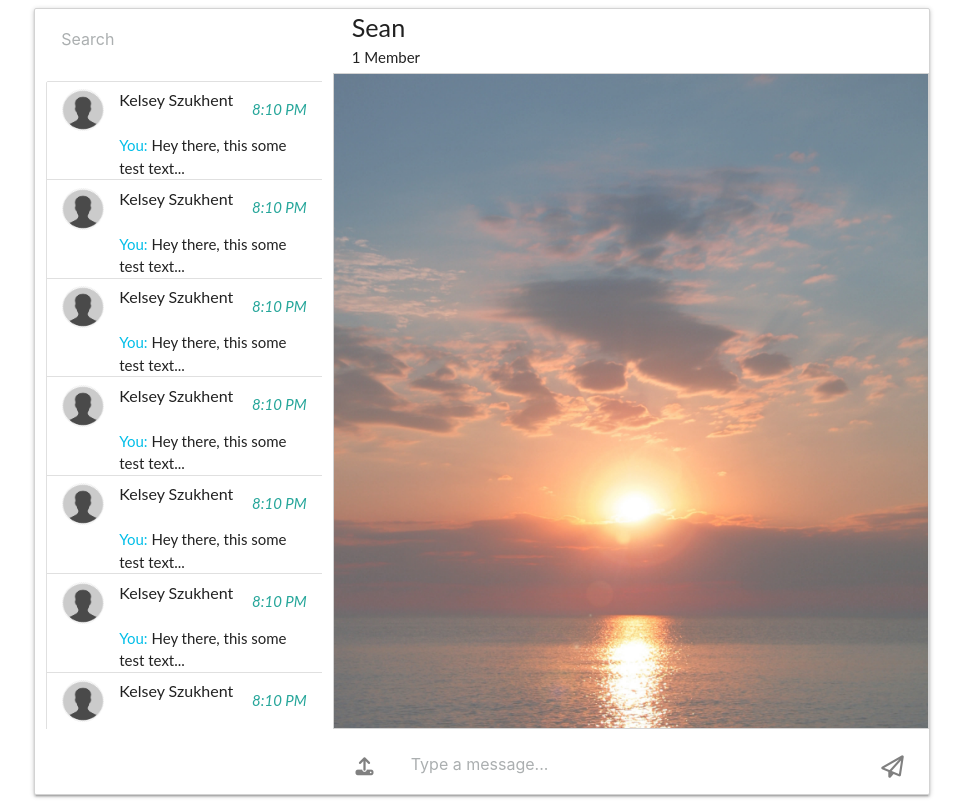
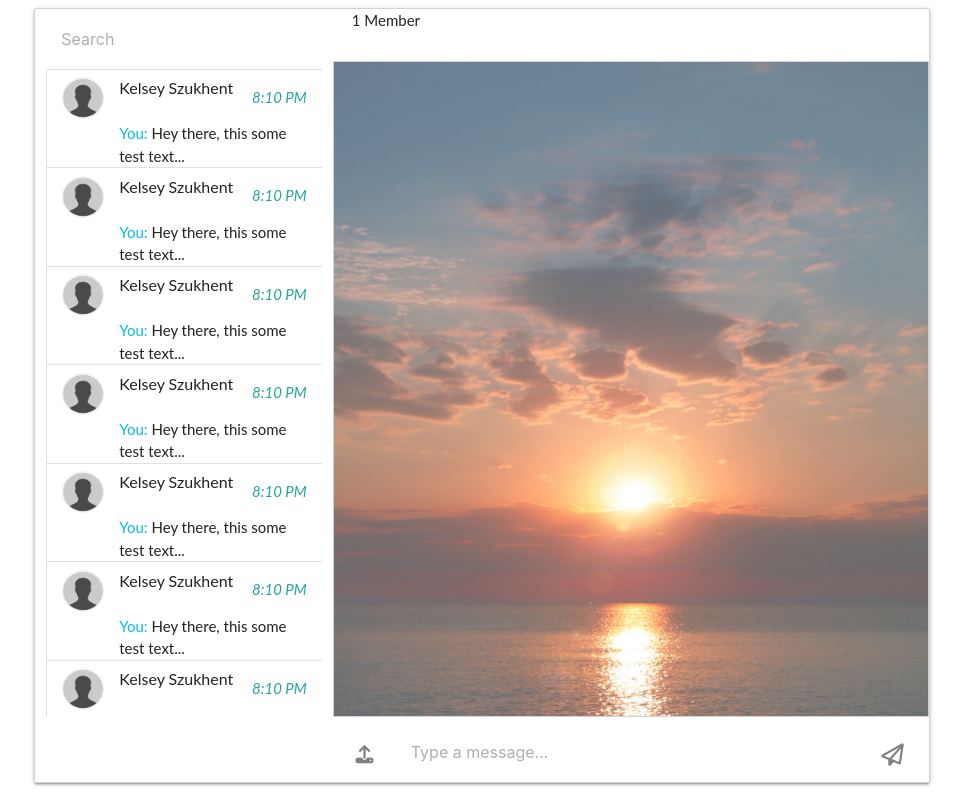
Before and after one commit to sszukhent/telegramish, a React (Create React App) app in the folder client/: page /chat in a window 1280 px wide. Shown: the whole page, without its empty margins (158-1121 px from the left). Built offline with nearby package versions, Linux system fonts and the light colour scheme; no server answers.

Commit message:
more refactoring and dynamic text additons

```diff
--- a/client/src/components/Chat/Chat.js
+++ b/client/src/components/Chat/Chat.js
@@ -49,7 +49,7 @@ export const Chat = ({ location }) => {
   return (
     <Fragment>
       <div className='col s8 chat-feed'>
-        <Messages messages={messages} />
+        <Messages messages={messages} name={name} />
       </div>
 
       <div className='row app-footer'>
--- a/client/src/components/MainScreen/MainScreen.js
+++ b/client/src/components/MainScreen/MainScreen.js
@@ -3,8 +3,8 @@ import { BrowserRouter as Router, Route } from 'react-router-dom';
 
 import { Chat } from '../Chat/Chat';
 import { Search } from '../Search/Search';
+import { UserList } from '../UserList/UserList';
 import { RoomHeader } from '../RoomHeader/RoomHeader';
-import { UserList } from '../UserList/UserList';
 
 import '../Components.css';
 
@@ -16,6 +16,7 @@ const MainScreen = () => (
           <Search />
           <RoomHeader />
         </div>
+
         <div
           className='row app-body'
           style={{ minHeight: '82vh', margin: '0 auto' }}
--- a/client/src/components/Message/Message.js
+++ b/client/src/components/Message/Message.js
@@ -5,7 +5,7 @@ import '../Components.css';
 export const Message = ({ message: { user, text }, name }) => {
   let isSentByCurrentUser = false;
 
-  const trimmedName = name;
+  const trimmedName = name.trim().toLowerCase();
 
   console.log(name);
 
--- a/client/src/components/Messages/Messages.js
+++ b/client/src/components/Messages/Messages.js
@@ -1,6 +1,5 @@
 import React, { Fragment } from 'react';
 import Message from '../Message/Message';
-import ScrollToBottom from 'react-scroll-to-bottom';
 
 import '../Components.css';
 
--- a/client/src/components/RoomHeader/RoomHeader.js
+++ b/client/src/components/RoomHeader/RoomHeader.js
@@ -2,13 +2,13 @@ import React, { Fragment } from 'react';
 
 import '../Components.css';
 
-export const RoomHeader = () => {
+export const RoomHeader = users => {
   return (
     <Fragment>
       <div className='col s8 '>
         <div id='chat-header-current'>
           <div className='row no-margin'>
-            <span className='flow-text'>Sean</span>
+            <span className='flow-text'>{users.room}</span>
           </div>
           <div className='row no-margin'>
             <span>1 Member</span>
```
